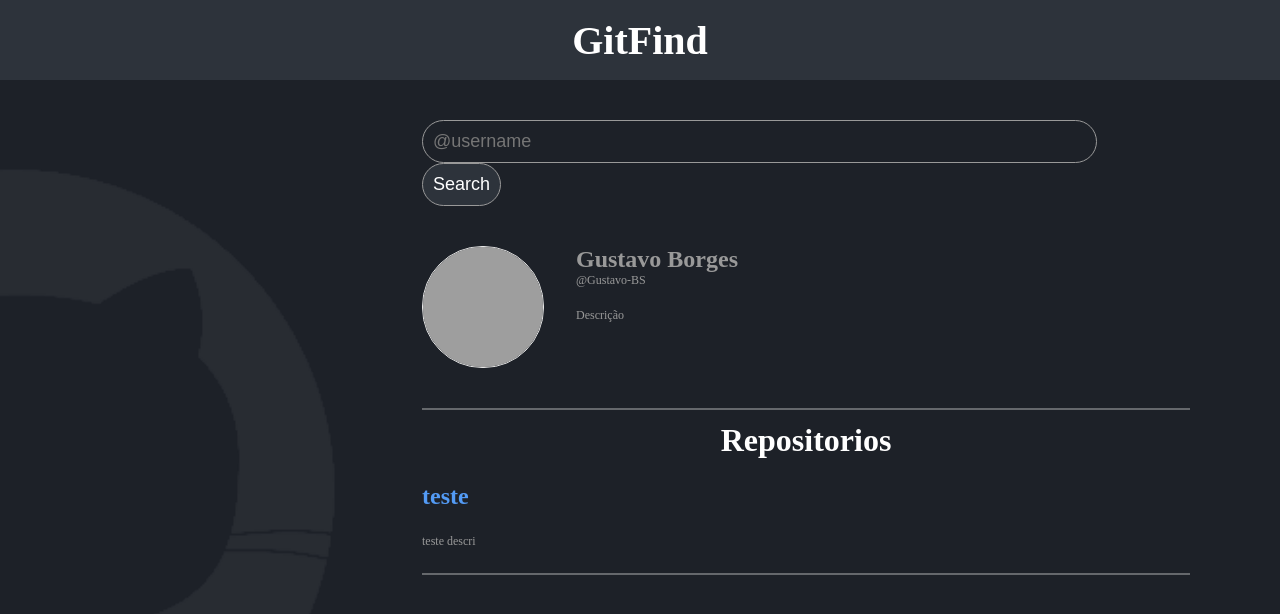
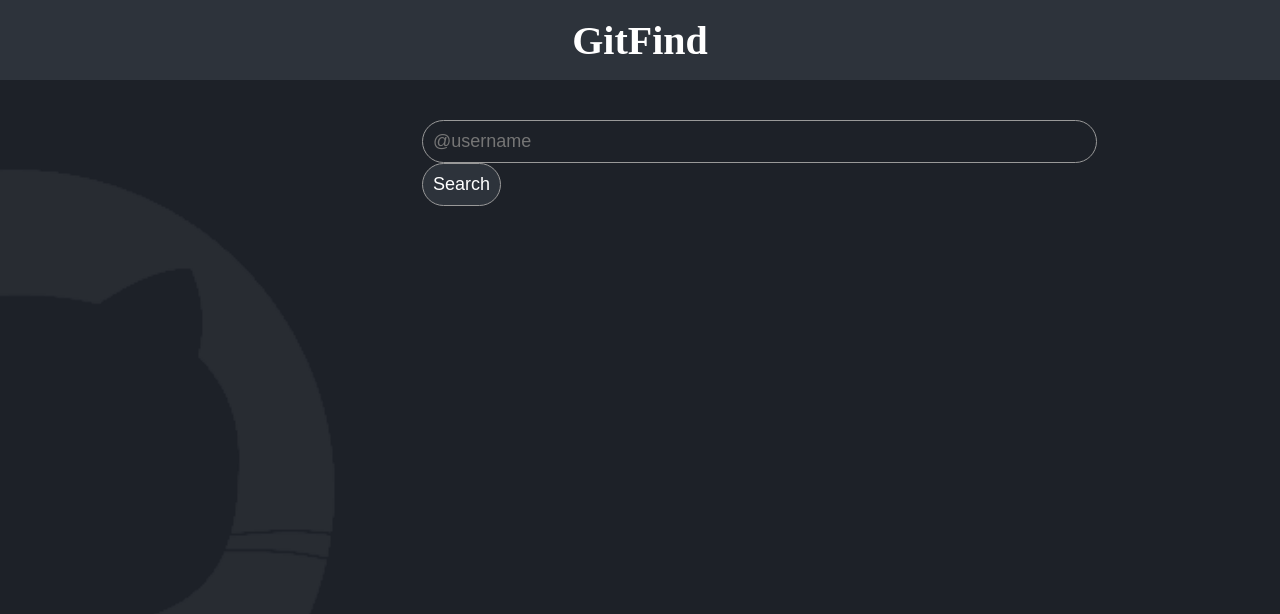
Before and after one commit to Gustavo-BS/gitfind, a React (Create React App) app: page / in a window 1280 px wide. Shown: the top 614 px of the page. Built offline with nearby package versions, Linux system fonts and the light colour scheme; grey boxes are pictures that could not be loaded.

Commit message:
added repo and profile dynamic using fetch

```diff
--- a/src/components/ItemList/styles.css
+++ b/src/components/ItemList/styles.css
@@ -4,12 +4,12 @@
 
 .item-list strong{
     color: #539BF5;
-    font-size: 24px;
+    font-size: 26px;
     margin: 24px 0 0 0;
 }
 
 .item-list p{
-    color: #999999;
-    font-size: 12px;
+    color: #E5E5E5;
+    font-size: 18px;
     margin: 24px 0;
 }
--- a/src/pages/Home/App.js
+++ b/src/pages/Home/App.js
@@ -2,8 +2,31 @@
 import backgorund from "../../assets/background.png"
 import "./styles.css"
 import ItemList from "../../components/ItemList/ItemList";
+import { useState } from "react";
 
 function App() {
+
+  const [user, setUser] = useState('');
+  const [currentUser, setCurrentUser] = useState(null)
+  const [repos, setRepos] = useState(null)
+
+  const handleSetDate = async () =>{
+    const userData = await fetch(`https://api.github.com/users/${user}`);
+    const newUser = await userData.json();
+
+    if(newUser.name){
+      const {avatar_url, name, bio, login} = newUser;
+      setCurrentUser({avatar_url, name, bio, login});
+
+      const reposData = await fetch(`https://api.github.com/users/${user}/repos`);
+      const newRepos = await reposData.json();
+
+      if(newRepos.length){
+        setRepos(newRepos);
+      }
+    }
+  }
+
   return (
     <div className="App">
       <Header/>
@@ -11,22 +34,33 @@
         <img src={backgorund} className="background" alt="background app"/>
         <div className="info">
           <div>
-            <input name="usuario" placeholder="@username"></input>
-            <button>Search</button>
+            <input
+             name="usuario"
+             value={user}
+             onChange={e => setUser(e.target.value)}
+             placeholder="@username">
+            </input>
+            <button onClick={handleSetDate}>Search</button>
           </div>
-          <div className="perfil">
-            <img src="https://avatars.githubusercontent.com/u/106408316?s=400&u=ac7c573bb1d1f0eb0c3cacaa931edc599b01e0ae&v=4" className="profile" alt="user img"></img>
-            <div>
-              <h3>Gustavo Borges</h3>
-              <span>@Gustavo-BS</span>
-              <p>Descrição</p>
+          {currentUser?.name ? (<>
+            <div className="perfil">
+              <img src={currentUser.avatar_url} className="profile" alt="user img"></img>
+              <div>
+                <h3>{currentUser.name}</h3>
+                <span>@{currentUser.login}</span>
+                <p>{currentUser.bio}</p>
+              </div>
             </div>
-          </div>
-          <hr/>
-          <div>
-            <h4 className="repositorio">Repositorios</h4>
-            <ItemList title="teste" description="teste descri"/>
-          </div>
+            <hr/>
+          </>) : null}
+          {repos?.length ? (<div>
+              <h4 className="repositorio">Repositorios</h4>
+              {repos.map(repo => (
+                <ItemList title={repo.name} description={repo.description}/>
+              ))}
+
+            </div>) : null}
+
         </div>
       </div>
     </div>
--- a/src/pages/Home/styles.css
+++ b/src/pages/Home/styles.css
@@ -29,6 +29,7 @@
     background: transparent;
     font-size: 18px;
     padding: 10px;
+    color: #FFFFFF;
 }
 
 button{
@@ -56,26 +57,26 @@
 }
 
 .perfil h3{
-    color: #999999;
-    font-size: 24px;
+    color: #E5E5E5;
+    font-size: 28px;
     margin: 0;
 }
 
 .perfil span{
     display: block;
-    color: #999999;
-    font-size: 12px;
+    color: #bbbbbb;
+    font-size: 14px;
     margin: 0;
 }
 
 .perfil p{
     color: #999999;
-    font-size: 12px;
+    font-size: 20px;
     margin: 20px 0 0 0;
 }
 
 .repositorio{
-    font-size: 32px;
+    font-size: 36px;
     color: #FFFFFF;
     margin: 12px 0;
     text-align: center;
```
